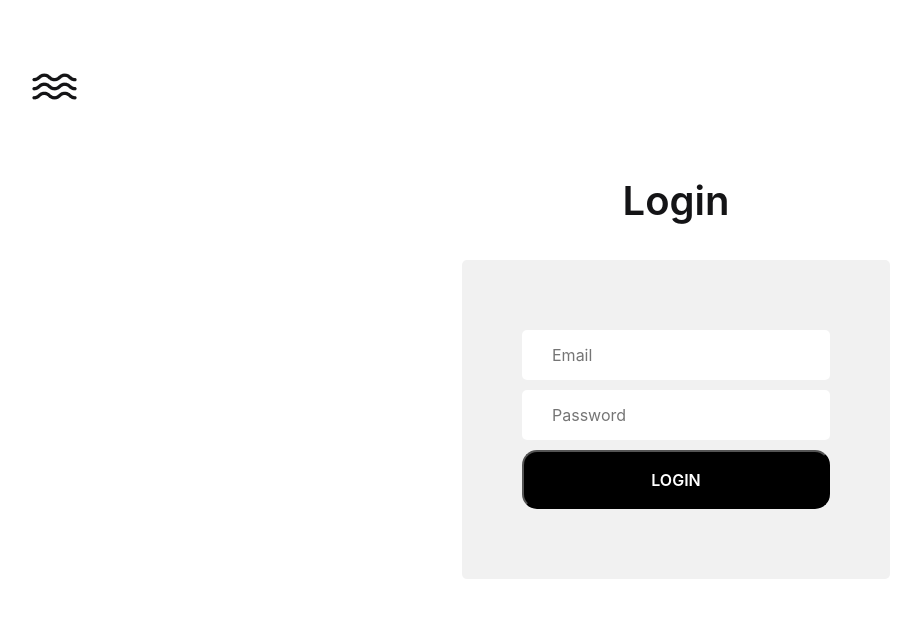
After one commit to glindaqu/DiveSea, a PHP site: page /public/html/login.html in a window 1280 px wide; the page is wider, and only the part inside the window is pictured. The commit adds this page. Shown: the top 618 px of that part, without its empty margins (44-965 px from the left). Run offline with PHP 8.4, Linux system fonts and the light colour scheme.

Commit message:
login added

```diff
--- a/index.html
+++ b/index.php
@@ -27,7 +27,11 @@
                 </div>
                 <div class="header-group">
                     <input type="text" class="header-search" placeholder="Search Art Work / Creator">
-                    <button class="connect-wallet">login</button>
+                    <?php if (isset($_COOKIE['isLogin'])) { ?>
+                        <a href="public/html/profile.html"><button class="connect-wallet">profile</button></a>
+                    <?php } else { ?>
+                        <a href="public/html/login.html"><button class="connect-wallet">login</button></a>
+                    <?php } ?>
                 </div>
             </div>
             <div class="header-content-wrapper">
--- a/public/css/desktop.css
+++ b/public/css/desktop.css
@@ -693,3 +693,45 @@ button:hover {
     background-color: #818181;
     margin: 40px auto 60px auto;
 }
+
+
+/*------------------------------------------------LOGIN------------------------------------------------------*/
+/*-----------------------------------------------------------------------------------------------------------*/
+.login-wrapper {
+    display: flex;
+    margin: 0 auto;
+    width: 90%;
+    align-items: center;
+    justify-content: space-around;
+    flex-direction: column;
+    gap: 5px;
+}
+
+.login-title {
+    font-weight: 600;
+    font-size: 40px;
+    text-transform: capitalize;
+    color: #141416;
+    line-height: 120%;
+}
+
+.login-form {
+    margin: 30px auto;
+    border-color: #F1F1F1;
+    border-radius: 5px;
+    border-width: 2px;
+    padding: 70px 60px;
+    display: flex;
+    flex-direction: column;
+    height: fit-content;
+    gap: 10px;
+    background-color: #F1F1F1;
+}
+
+.email, .password {
+    padding: 15px 30px;
+    background-color: white;
+    border-radius: 5px;
+    border: none;
+    font-size: 16px;
+}
--- /dev/null
+++ b/public/html/login.html
@@ -0,0 +1,30 @@
+<!DOCTYPE html>
+<html lang="en">
+<head>
+    <meta charset="UTF-8">
+    <meta name="viewport" content="width=device-width, initial-scale=1.0">
+    <title>Login</title>
+    <link rel="stylesheet" href="../css/desktop.css">
+</head>
+<body>
+    <div class="container">
+        <div class="header">
+            <div class="header-menu-wrapper">
+                <div class="header-group">
+                    <div class="logo">
+                        <img src="../img/Logo.png" alt="logo" />
+                    </div>
+                </div>
+            </div>
+        </div>
+        <div class="login-wrapper">
+            <div class="login-title">Login</div>
+            <form action="../../application/try_login.php" method="post" class="login-form">
+                <input type="text" class="email" placeholder="Email" name="email">
+                <input type="password" class="password" placeholder="Password" name="password">
+                <button class="connect-wallet" type="submit">login</button>
+            </form>
+        </div>
+    </div>
+</body>
+</html>
```
Also changed, not shown: application/try_login.php (added, +20 -0 lines), .htaccess, public/html/profile.html (added).
